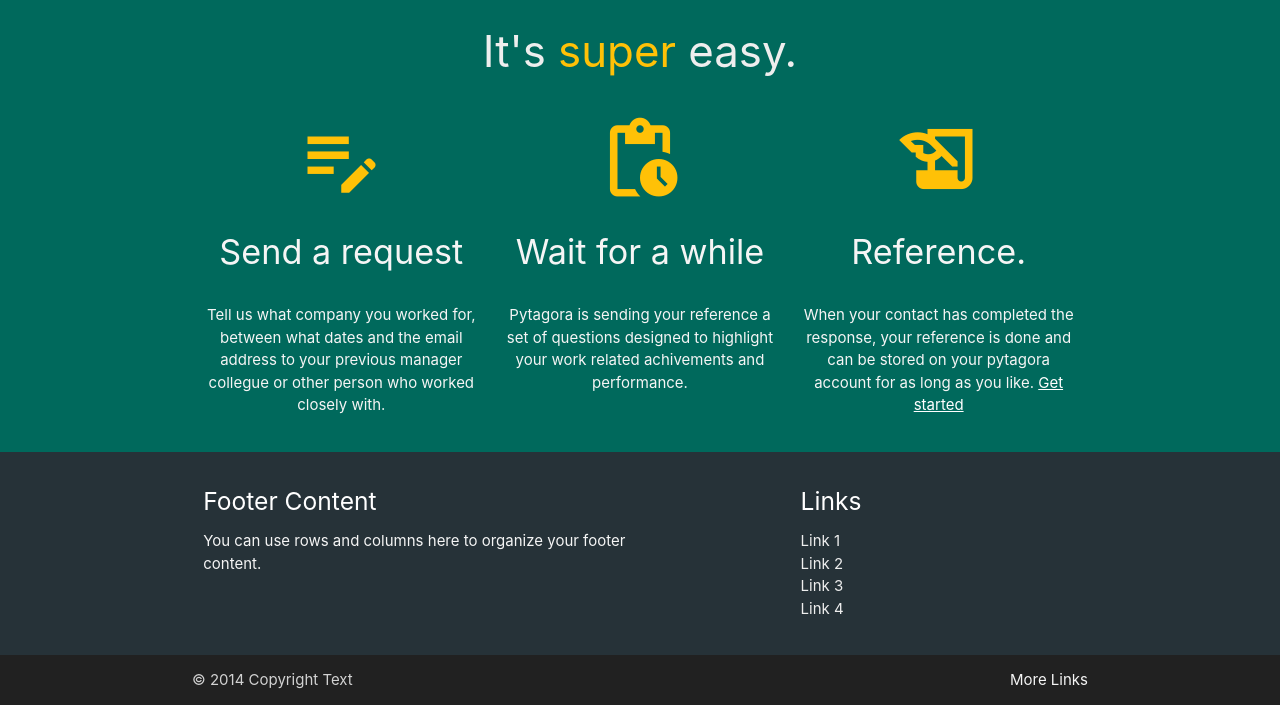
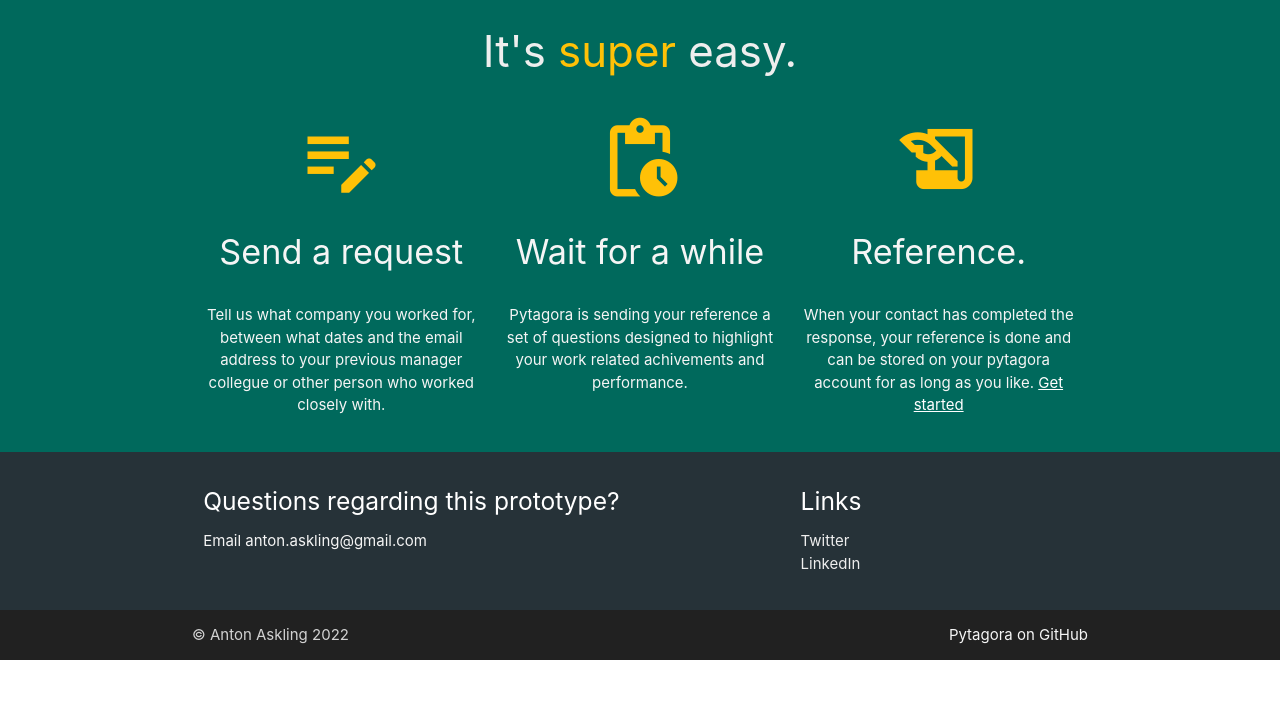
Before and after one commit to 4ntm4n/ms-four, a Django app: page / in a window 1280 px wide. Shown: the part 1022-1727 px from the top of the page. After the commit the page ends 1682 px from the top, so only its background shows below. Run offline with Django 4.2, Linux system fonts and the light colour scheme; some libraries are stand-ins or nearby versions.

Commit message:
add footer content.

```diff
--- a/userprofile/templates/base.html
+++ b/userprofile/templates/base.html
@@ -89,22 +89,6 @@
                 {% endif %}
             </ul>
 
-
-                {% comment %} {% if messages %}
-                {% for message in messages %}
-                <div id="message-container" class="messages teal lighten-2 grey-text text-lighten-4 center-align">
-                    {{message}}
-                </div> {% endcomment %}
-                  {% comment %}   <div   class="center-align alert   {% if message.tag %} alert-{{ message.tags }}{% endif %}">
-                            <div class="container ">
-                                <div class="valign-wrapper" style="height:40px;">
-                                    <p style="margin: 0; width:100%;">{{ message }}</p>
-                                    <i id="snackbar-trigger" style="margin-left: 40px;" class=" secondary-content material-icons white-text">close</i>
-                                </div>
-                            </div>
-                    </div> {% endcomment %}
-
-
         </header>
 
        <main>
@@ -116,37 +100,30 @@
             <div class="container">
                 <div class="row">
                     <div class="col l6 s12">
-                        <h5 class="white-text">Footer Content</h5>
-                        <p class="grey-text text-lighten-4">You can use rows and columns here to organize your footer content.</p>
+                        <h5 class="white-text">Questions regarding this prototype?</h5>
+                        <p class="grey-text text-lighten-4">Email anton.askling@gmail.com</p>
                     </div>
                     <div class="col l4 offset-l2 s12">
                         <h5 class="white-text">Links</h5>
                         <ul>
                             <li>
-                                <a class="grey-text text-lighten-3" href="#!">Link 1</a>
+                                <a aria-label="link to twitter, opens in new tab" target="_blank" class="grey-text text-lighten-3" href="https://twitter.com/">Twitter</a>
                             </li>
                             <li>
-                                <a class="grey-text text-lighten-3" href="#!">Link 2</a>
+                                <a aria-label="link to linkedin, opens in new tab" target="_blank" class="grey-text text-lighten-3" href="https://linkedin.com/">LinkedIn</a>
                             </li>
-                            <li>
-                                <a class="grey-text text-lighten-3" href="#!">Link 3</a>
-                            </li>
-                            <li>
-                                <a class="grey-text text-lighten-3" href="#!">Link 4</a>
-                            </li>
+
                         </ul>
                     </div>
                 </div>
             </div>
             <div class="footer-copyright grey darken-4">
                 <div class="container">
-                    © 2014 Copyright Text
-                    <a class="grey-text text-lighten-4 right" href="#!">More Links</a>
+                    © Anton Askling 2022
+                    <a class="grey-text text-lighten-4 right"  aria-label="link to github repository, opens in new tab" target="_blank" href="https://github.com/4ntm4n/ms-four">Pytagora on GitHub</a>
                 </div>
             </div>
         </footer>
-
-
 
         {% if messages %}
         {% for message in messages %}
```
Also changed, not shown: 1 other file.
